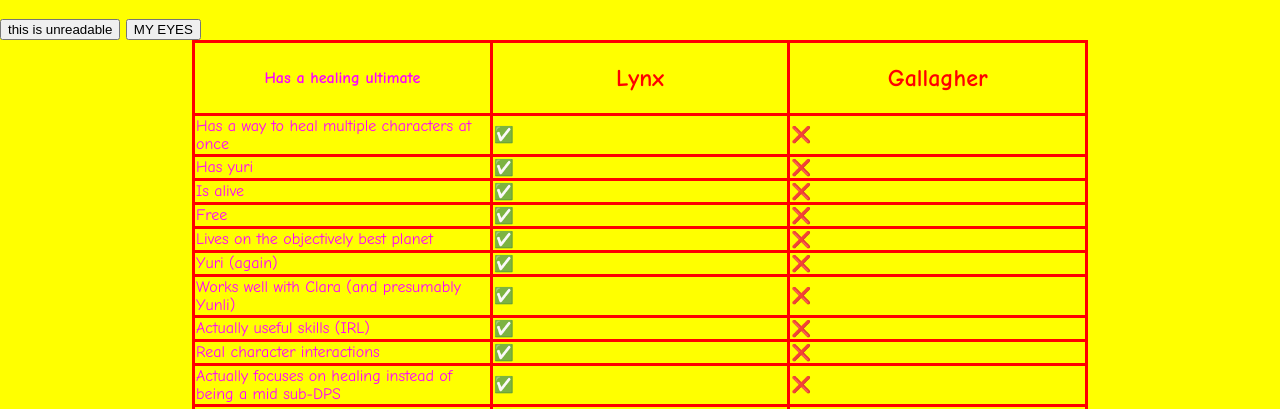
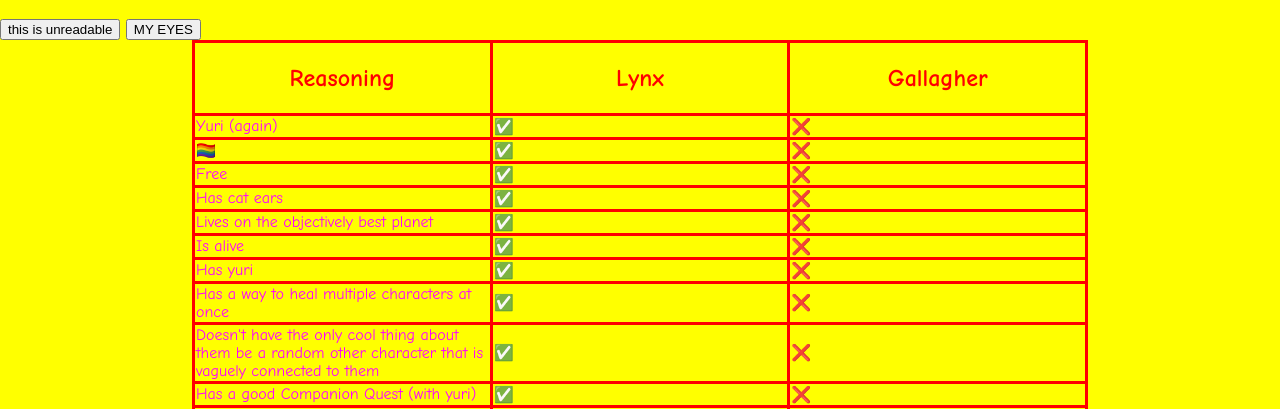
Before and after one commit to parkingTurkeys/web-sites, a plain HTML site: page lynx.html in a window 1280 px wide. Shown: the part 563-972 px from the top of the page. Drawn offline with Linux system fonts and the light colour scheme.

Commit message:
this is so cursed what is it even doing anymore, or: fixed shuffling table lines!

```diff
--- a/lynx.html
+++ b/lynx.html
@@ -32,7 +32,7 @@
 
             setTimeout(loady, 0)
             function loady() {
-                document.getElementById("kommpairasion").innerHTML += generateTable(source, false)
+                document.getElementById("kommpairasion").innerHTML += generateTable(source, true)
                 printEssay(essay, "essay")
             }
         </script>
--- a/script.js
+++ b/script.js
@@ -37,25 +37,30 @@ function generateTable(source, shuffle = false) {
     for (i = 0; i < rows; i++) {
         if (source[i].length > columns) {
             columns = source[i].length
-            source[i].splice(0, 1)
+
         }
+        source[i].origlength = source[i].length
+        dbg(source[i].origlength)
     }
     //for the first row
     for (n = 0; n < rows; n++) {
         //each individual cell
         table += "<th>" + source[n][0] + "</th>"
+        source[n].splice(0, 1)
+        dbg(source[n])
     }
     for (i = 1; i < columns; i++) {
         //for each row after the first
         table += "<tr>"
         for (n = 0; n < rows; n++) {
             //each individual cell
-            if (source[n].length /*the length of each column; are we to the point of needing repeats*/ <= i) {
+            if (source[n].origlength - 1 /*the length of each column; are we to the point of needing repeats*/ <= i) {
                 //repeat due to the fact that we have reached the repeat point
                 table += "<td>" + source[n][source[n].length - 1] + "</td>"
             } else {
                 //we still have data left!
                 if (shuffle) {table += "<td>" + getAndRemoveRandItem(source[n], []) + "</td>"} else {table += "<td>" + source[n][i] + "</td>"}
+                dbg(source[i])
             }
         }
         //end the row
```
